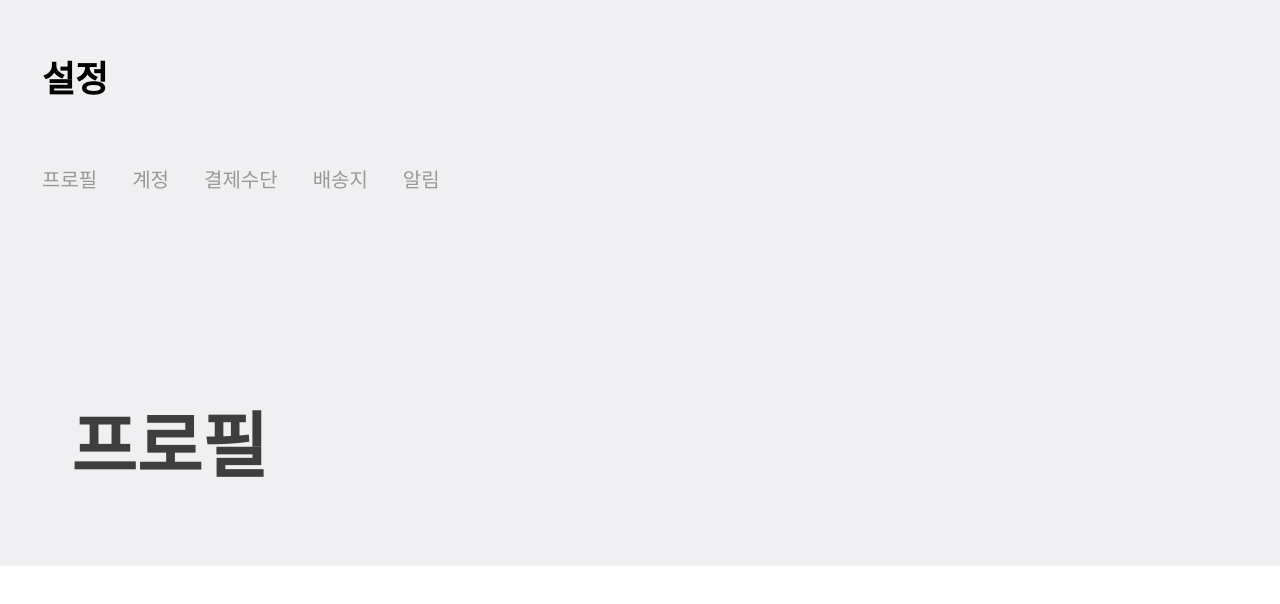
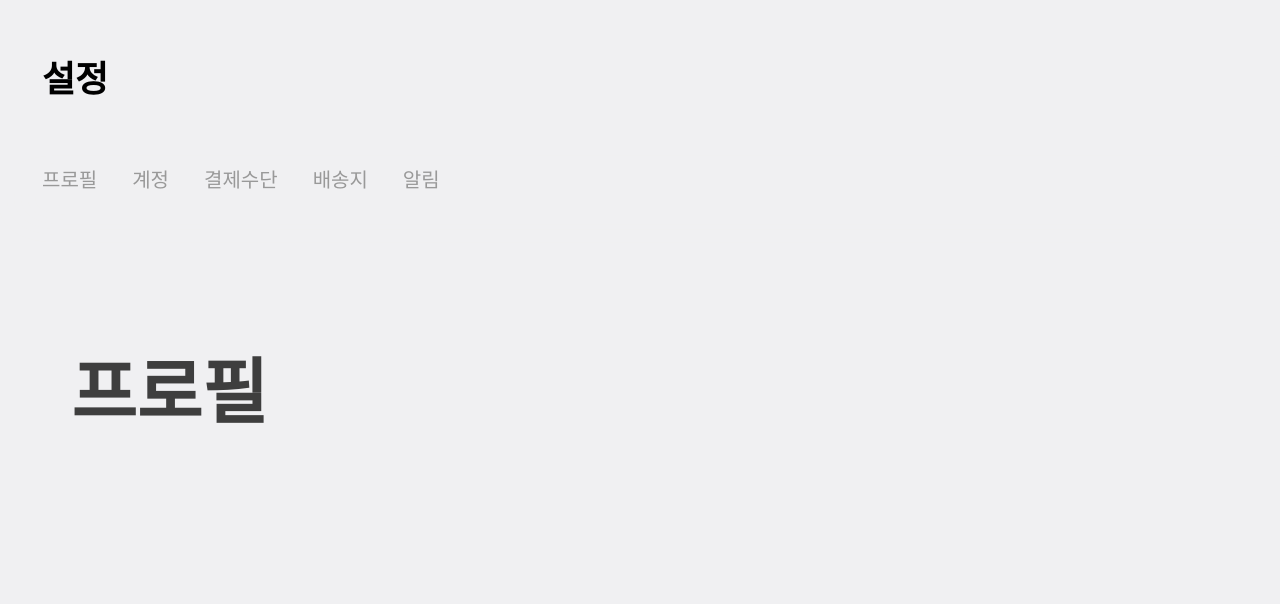
Before and after one commit to freevuehub/tumblbug-test, a React (Create React App) app: page /profile in a window 1280 px wide. Shown: the top 604 px of the page. Built offline with nearby package versions, Linux system fonts and the light colour scheme.

Commit message:
[UX/UI]: 스크롤 영역 수정

```diff
--- a/src/index.scss
+++ b/src/index.scss
@@ -39,9 +39,17 @@ button {
   color: $color;
 }
 
+#root {
+  height: 100%;
+}
+
 .app {
   background-color: #f0f0f2;
   padding-top: ratio(26);
+  display: flex;
+  flex-direction: column;
+  height: 100%;
+  flex-wrap: wrap;
 
   .header-title {
     @include font(ratio(33), 700, #000);
@@ -56,10 +64,12 @@ button {
   }
 
   .link-nav {
-    margin-top: ratio(60);
+    margin-top: ratio(40);
     display: flex;
-    padding: 0 ratio(28);
+    padding: 0 ratio(28) ratio(5);
     justify-content: space-between;
+    box-shadow: 20px 20px 40px #f0f0f2;
+    z-index: 1;
 
     li {
       a {
@@ -93,8 +103,11 @@ button {
   }
 
   .container {
-    padding-top: ratio(55);
+    padding-top: ratio(40);
     padding-bottom: ratio(20);
+    flex: 1;
+    overflow: auto;
+    position: relative;
 
     .content {
       .header {
```
